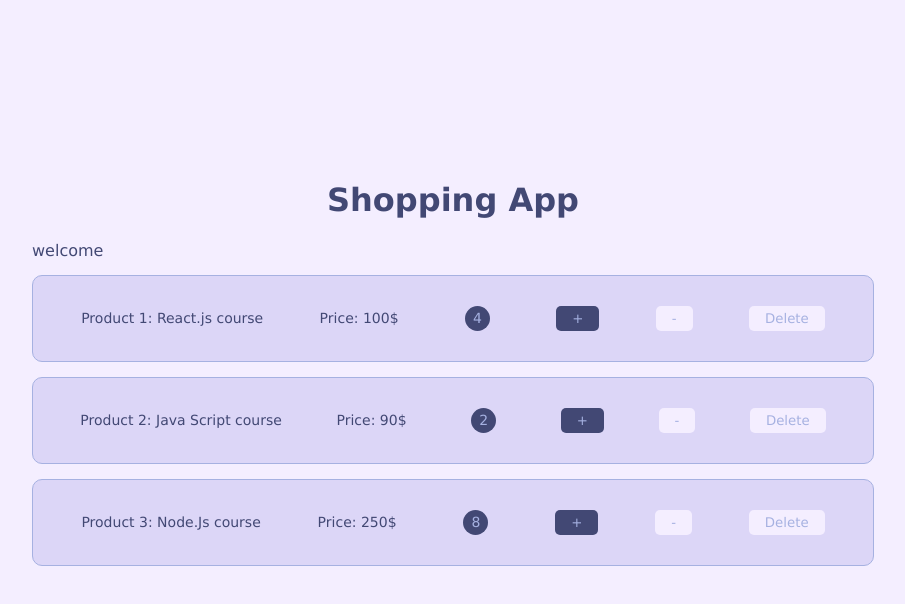
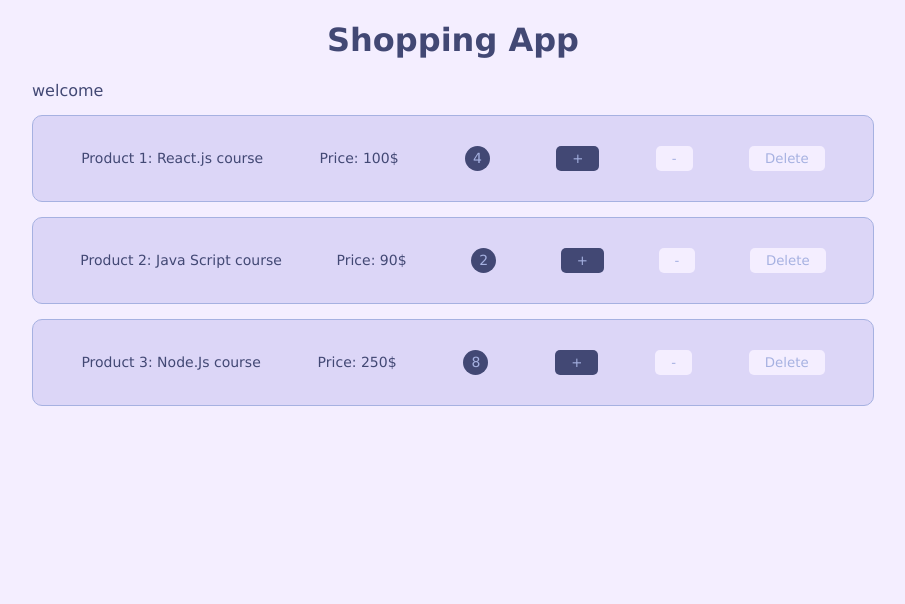
Before and after one commit to sabasaber/React-course, a React (Create React App) app: page / in a window 1280 px wide. Shown: the top 604 px of the page, without its empty margins (187-1092 px from the left). Built offline with nearby package versions, Linux system fonts and the light colour scheme.

Commit message:
css styles added and edited

```diff
--- a/src/app.css
+++ b/src/app.css
@@ -4,6 +4,5 @@
     flex-direction: column;
     height: 90vh;
     align-items:center;
-    margin: 20vh;
     color:#424874;
 }
--- a/src/index.css
+++ b/src/index.css
@@ -1,4 +1,5 @@
 body{
     background-color: #F4EEFF;
     font-family: Verdana, Geneva, Tahoma, sans-serif;
+    margin: 0;
 }
```
Also changed, not shown: src/components/Product/product.module.css (line endings or trailing spaces).
